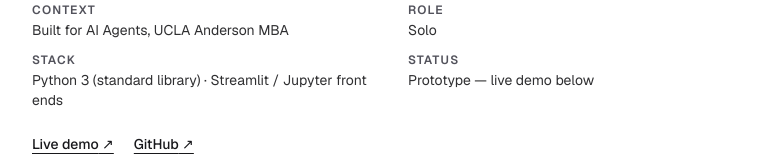
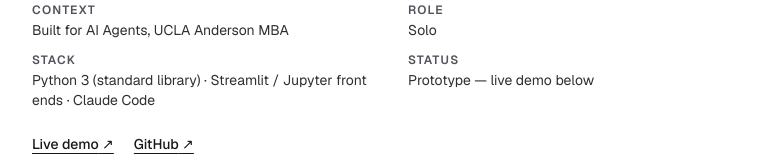
Before and after one commit to michellehhandoko/michellehandoko, a Next.js app: page /projects/personallib in a window 1280 px wide. Shown: the part 335-495 px from the top of the page, without its empty margins (248-1031 px from the left). Built offline with nearby package versions, Linux system fonts and the light colour scheme.

Commit message:
Add Claude Code to stack listings

```diff
--- a/app/projects/atlas/page.tsx
+++ b/app/projects/atlas/page.tsx
@@ -23,7 +23,7 @@ export default function AtlasCaseStudy() {
           {
             label: "Stack",
             value:
-              "Node.js / Express · OpenAI GPT-4o-mini (JSON mode) · Google Maps + Places · PostgreSQL",
+              "Node.js / Express · OpenAI GPT-4o-mini (JSON mode) · Google Maps + Places · PostgreSQL · Claude Code",
           },
           { label: "Status", value: "Prototype — not currently hosted" },
         ]}
--- a/app/projects/personallib/page.tsx
+++ b/app/projects/personallib/page.tsx
@@ -22,7 +22,7 @@ export default function PersonalLibCaseStudy() {
           {
             label: "Stack",
             value:
-              "Python 3 (standard library) · Streamlit / Jupyter front ends",
+              "Python 3 (standard library) · Streamlit / Jupyter front ends · Claude Code",
           },
           { label: "Status", value: "Prototype — live demo below" },
         ]}
```
Also changed, not shown: 1 other file (tests, documents, lock files or other folders).
